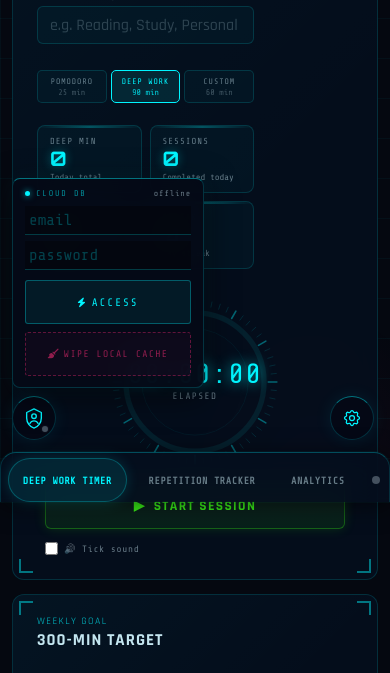
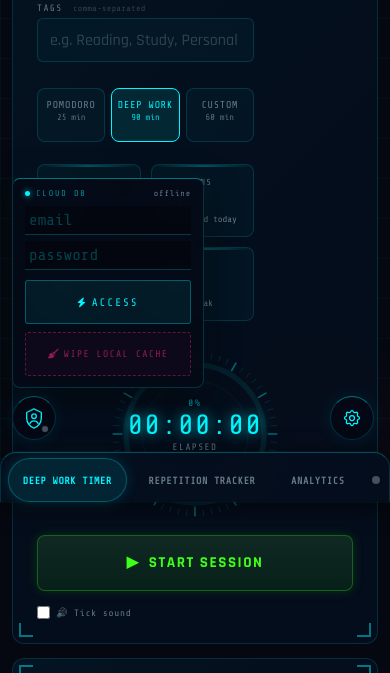
Before and after one commit to nikdimentiy/focustrack, a website built with Vite: page index.html in a window 390 px wide. Shown: the part 342-1015 px from the top of the page. Built offline with nearby package versions, Linux system fonts and the light colour scheme.

Commit message:
Cloud sync chip: enforced full-width on phones

```diff
--- a/src/design/components.css
+++ b/src/design/components.css
@@ -404,7 +404,7 @@ nav#nav button.active { background: rgba(0,245,255,0.1); color: var(--neon-cyan)
 @media (max-width: 860px) {
   #dw-view .session-body { flex-direction: column; }
   #dw-view .session-right { width: 100%; align-items: center; }
-  #dw-view .btn-col { width: 100%; max-width: 300px; }
+  #dw-view .btn-col { width: 100%; max-width: none; }
   #dw-view .stats-grid { grid-template-columns: repeat(2,1fr); }
   #dw-view .body-grid  { grid-template-columns: 1fr; }
   #dw-view .goal-body  { grid-template-columns: 1fr; }
@@ -412,11 +412,29 @@ nav#nav button.active { background: rgba(0,245,255,0.1); color: var(--neon-cyan)
 }
 @media (max-width: 520px) {
   #dw-view .app { padding: 14px 12px 40px; }
-  #dw-view .setup-row { grid-template-columns: 1fr; }
 }
 @media (max-width: 599px) {
   /* Extra bottom padding so content clears the fixed bottom auth widget */
   #dw-view .app { padding-bottom: calc(260px + env(safe-area-inset-bottom, 0px)); }
+  /* Fields — full width on phones */
+  #dw-view .setup-row          { grid-template-columns: 1fr; }
+  #dw-view .field input,
+  #dw-view .field select       { height: 44px; font-size: 1rem; }
+  /* Buttons — full width, tappable */
+  #dw-view .btn-col            { max-width: none; gap: 9px; }
+  #dw-view .btn                { min-height: 50px; font-size: .88rem; border-radius: 8px; }
+  #dw-view .btn-start          { min-height: 56px; font-size: .95rem; }
+  #dw-view .btn-stop,
+  #dw-view .btn-reset          { min-height: 50px; }
+  /* Custom duration — wider number input */
+  .custom-minutes-row          { flex-wrap: wrap; gap: 10px; width: 100%; }
+  .custom-minutes-row input[type="number"] { width: 80px; height: 38px; font-size: .82rem; }
+  /* Stats mini-widgets — 2-column with more breathing room */
+  #dw-view .stats-grid         { grid-template-columns: repeat(2, 1fr); gap: 10px; }
+  #dw-view .stat               { padding: 12px 14px; }
+  #dw-view .stat-value         { font-size: clamp(20px, 5.5vw, 28px); }
+  /* Cloud sync chip full width */
+  #dw-view .dw-cloud-chip      { width: 100%; }
 }
 
 /* ── Repetition Tracker View ── */
@@ -871,9 +889,10 @@ tr.dragging { opacity: .4; }
 .break-actions .btn { min-width: 130px; }
 
 @media (max-width: 599px) {
-  .mode-row { gap: 4px; }
-  .mode-btn  { padding: 6px 2px 5px; }
-  .mode-name { font-size: .5rem; }
+  .mode-row  { gap: 6px; width: 100%; }
+  .mode-btn  { min-height: 54px; padding: 10px 4px 8px; border-radius: 8px; }
+  .mode-name { font-size: .62rem; letter-spacing: .08em; }
+  .mode-dur  { font-size: .55rem; opacity: .85; }
   .break-box { padding: 28px 22px 24px; }
 }
 
@@ -920,7 +939,13 @@ tr.dragging { opacity: .4; }
 }
 #dw-view .pomo-auto-label:hover { color: var(--neon-cyan); }
 #dw-view .pomo-auto-label input { accent-color: var(--neon-cyan); }
-@media (max-width: 599px) { #dw-view .pomo-config-row { flex-direction: column; align-items: flex-start; } }
+@media (max-width: 599px) {
+  #dw-view .pomo-config-row   { flex-direction: column; align-items: stretch; width: 100%; gap: 12px; }
+  #dw-view .pomo-presets      { gap: 8px; }
+  #dw-view .pomo-preset       { flex: 1; text-align: center; padding: 7px 10px; font-size: .65rem; min-height: 36px; }
+  #dw-view .pomo-inputs       { flex-wrap: wrap; gap: 8px; align-items: center; }
+  #dw-view .pomo-inputs input[type="number"] { width: 60px; height: 34px; font-size: .75rem; }
+}
 
 /* ── Phase badge in arc center ── */
 #dw-view .phase-badge {
```
